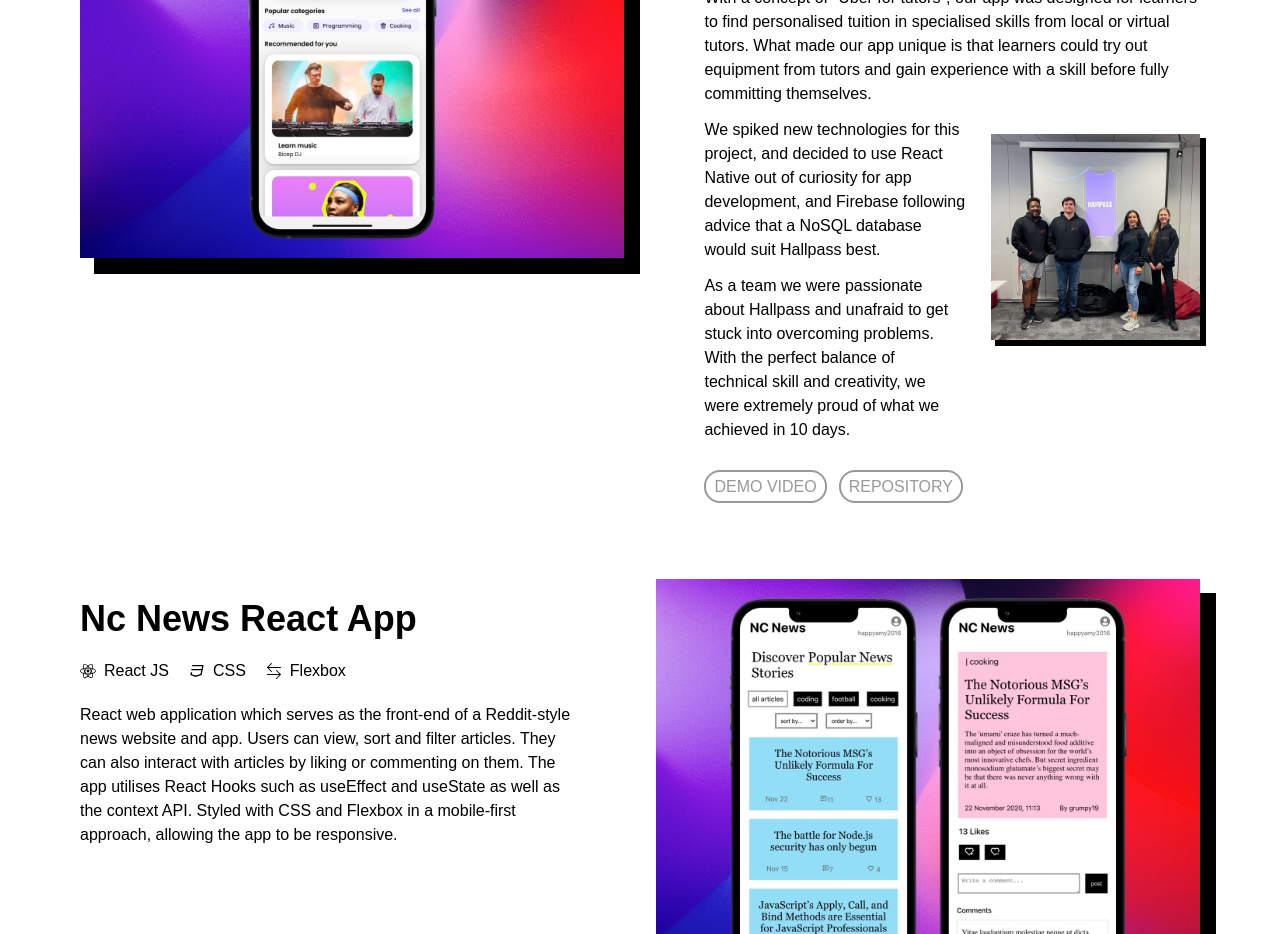
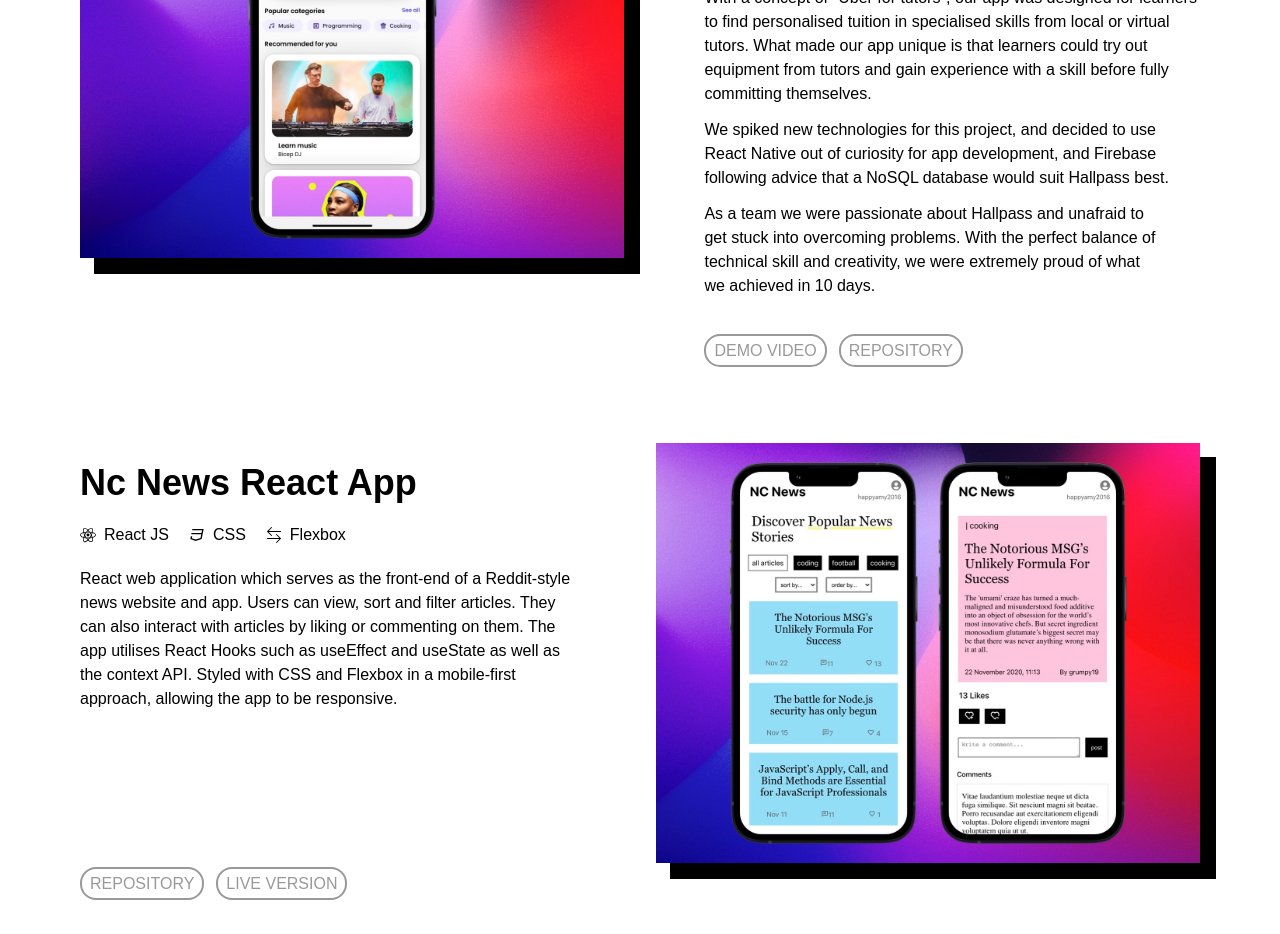
Before and after one commit to LeoniePhelps/Portfolio, a React (Create React App) app: page / in a window 1280 px wide. Shown: the part 1160-2094 px from the top of the page. Built offline with nearby package versions, Linux system fonts and the light colour scheme.

Commit message:
edit picture

```diff
--- a/src/components/Projects.jsx
+++ b/src/components/Projects.jsx
@@ -87,7 +87,7 @@
                 we achieved in 10 days.
               </p>
 
-              <section class="mt-8 mb-8 md:mb-0">
+              <section class="mt-10 mb-8 md:mb-0">
                 <a
                   target="_blank"
                   rel="noopener noreferrer"
@@ -106,11 +106,11 @@
                 </a>
               </section>
             </section>
-            <img
+            {/* <img
               class="h-[200px] w-[210px] md:h-[206px] md:w-[240px] shadow-[5px_5px_0px_1px_black] md:mt-4"
               src={require("../images/team.jpg")}
               alt="hallpass app homescreen"
-            />
+  />*/}
           </section>
         </article>
       </section>
```
